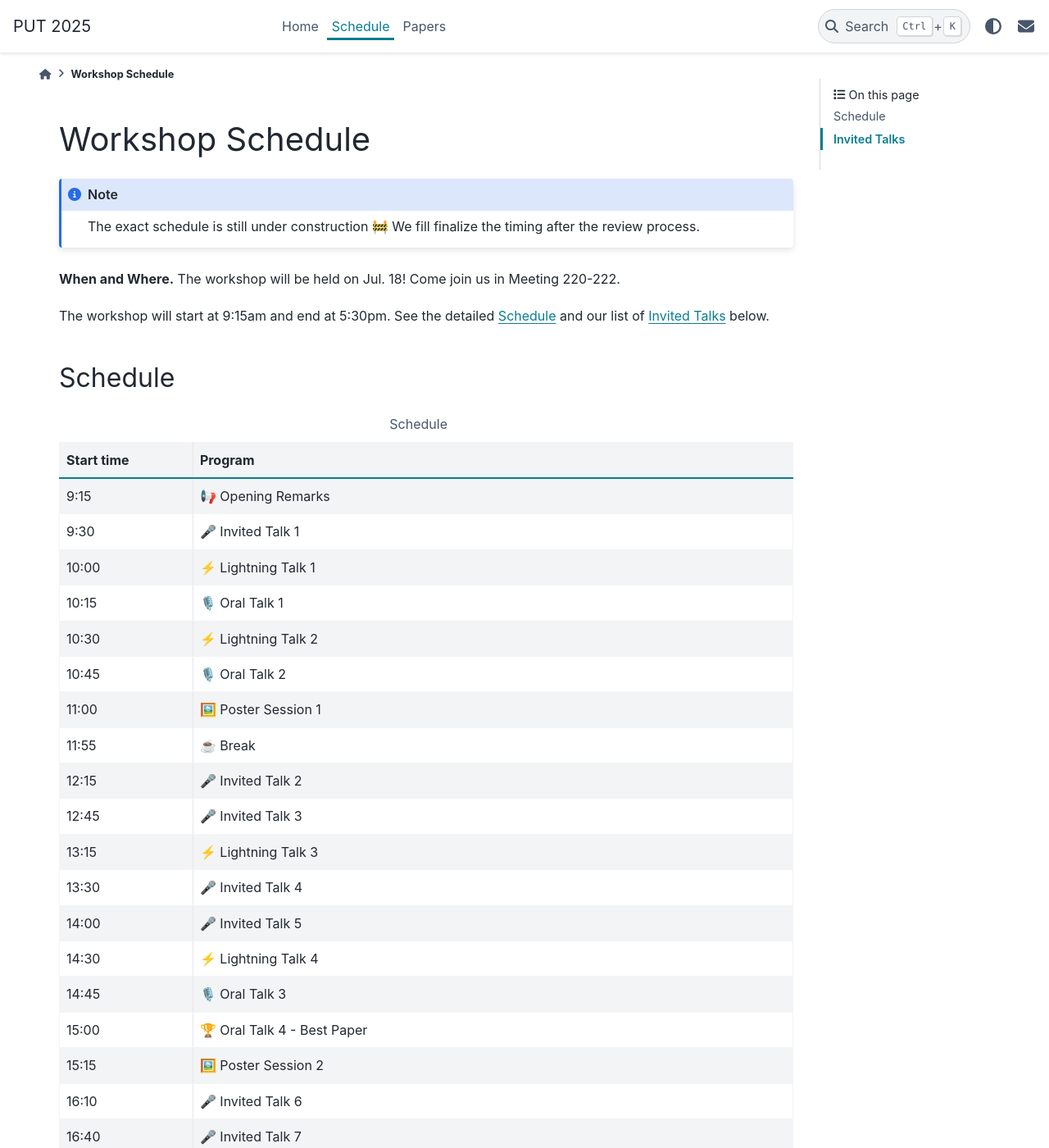
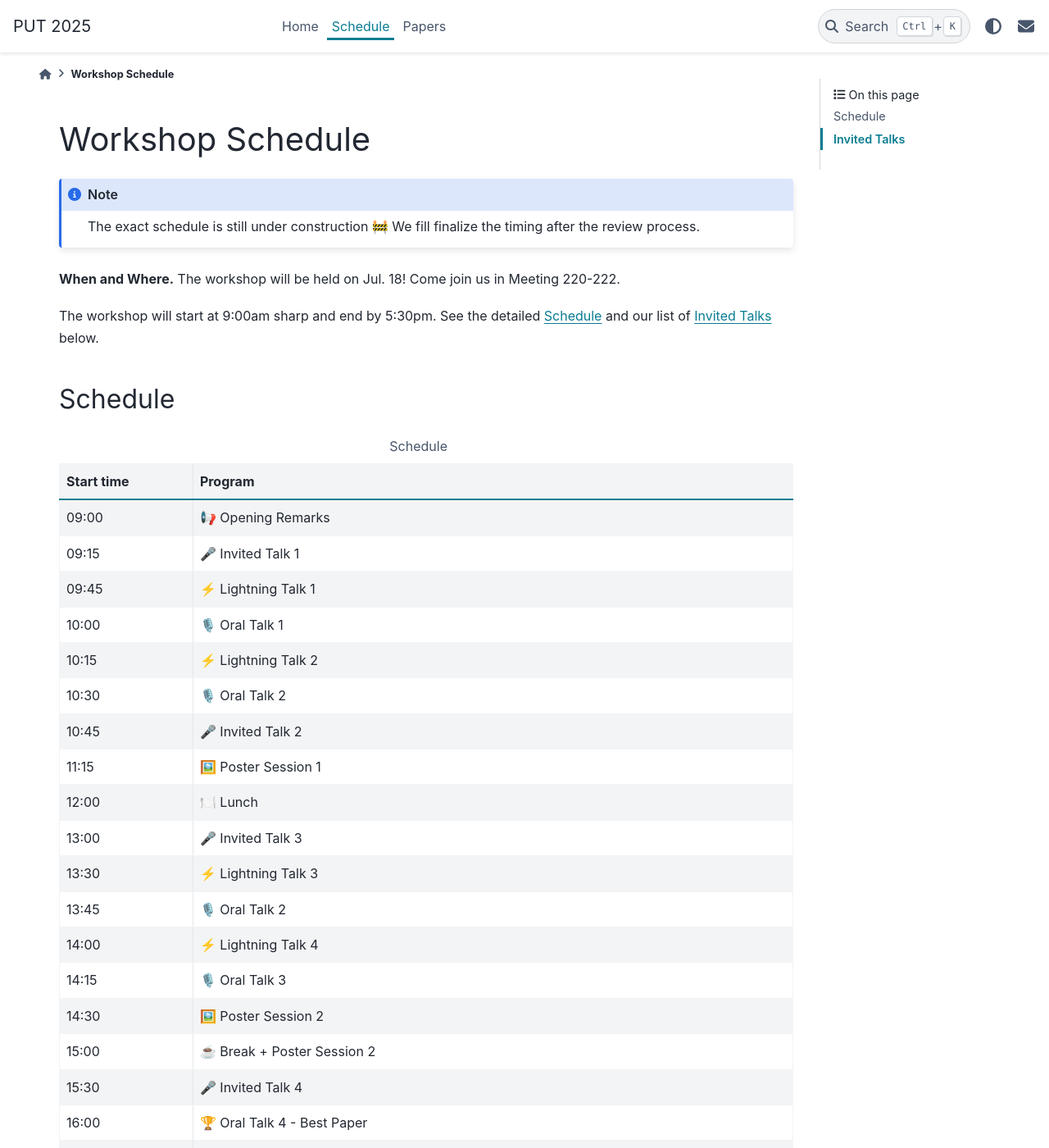
Before and after one commit to tta-icml2025/tta-icml2025.github.io, a Sphinx documentation site: the page built from docs/source/schedule.rst, in a window 1280 px wide and 1400 px high. Shown: the whole window at 82% size. Built offline with Sphinx 7.4.7 and the PyData theme 0.15.4, drawn with Linux system fonts in a browser that asks for light colours; the version number could not be read and is left out; some of the changed text lies outside the part shown.

Commit message:
fix schedule: add lunch, drop talks, finish on time

```diff
--- a/docs/source/schedule.csv
+++ b/docs/source/schedule.csv
@@ -1,21 +1,23 @@
 Start time, Program
-9:15,📢 Opening Remarks
-9:30,🎤 Invited Talk 1
-10:00,⚡ Lightning Talk 1
-10:15,🎙️ Oral Talk 1
-10:30,⚡ Lightning Talk 2
-10:45,🎙️ Oral Talk 2
-11:00,🖼️ Poster Session 1
-11:55,☕ Break
-12:15,🎤 Invited Talk 2
-12:45,🎤 Invited Talk 3
-13:15,⚡ Lightning Talk 3
-13:30,🎤 Invited Talk 4
-14:00,🎤 Invited Talk 5
-14:30,⚡ Lightning Talk 4
-14:45,🎙️ Oral Talk 3
-15:00,🏆 Oral Talk 4 - Best Paper
-15:15,🖼️  Poster Session 2
-16:10,🎤 Invited Talk 6
-16:40,🎤 Invited Talk 7
-17:10,💬 Panel Discussion
+09:00,📢 Opening Remarks
+09:15,🎤 Invited Talk 1
+09:45,⚡ Lightning Talk 1
+10:00,🎙️ Oral Talk 1
+10:15,⚡ Lightning Talk 2
+10:30,🎙️ Oral Talk 2
+10:45,🎤 Invited Talk 2
+11:15,🖼️ Poster Session 1
+12:00,🍽️ Lunch
+13:00,🎤 Invited Talk 3
+13:30,⚡ Lightning Talk 3
+13:45,🎙️ Oral Talk 2
+14:00,⚡ Lightning Talk 4
+14:15,🎙️ Oral Talk 3
+14:30,🖼️  Poster Session 2
+15:00,☕️ Break + Poster Session 2
+15:30,🎤 Invited Talk 4
+16:00,🏆 Oral Talk 4 - Best Paper
+16:15,🎤 Invited Talk 5
+16:45,💬 Panel Discussion
+17:15,📢 Closing Remarks
+17:20,🏁 Finish
--- a/docs/source/schedule.rst
+++ b/docs/source/schedule.rst
@@ -9,7 +9,7 @@ Workshop Schedule
 
 **When and Where.** The workshop will be held on Jul. 18! Come join us in Meeting 220-222.
 
-The workshop will start at 9:15am and end at 5:30pm. See the detailed `Schedule`_ and our list of `Invited Talks`_ below.
+The workshop will start at 9:00am sharp and end by 5:30pm. See the detailed `Schedule`_ and our list of `Invited Talks`_ below.
 
 
 Schedule
```
